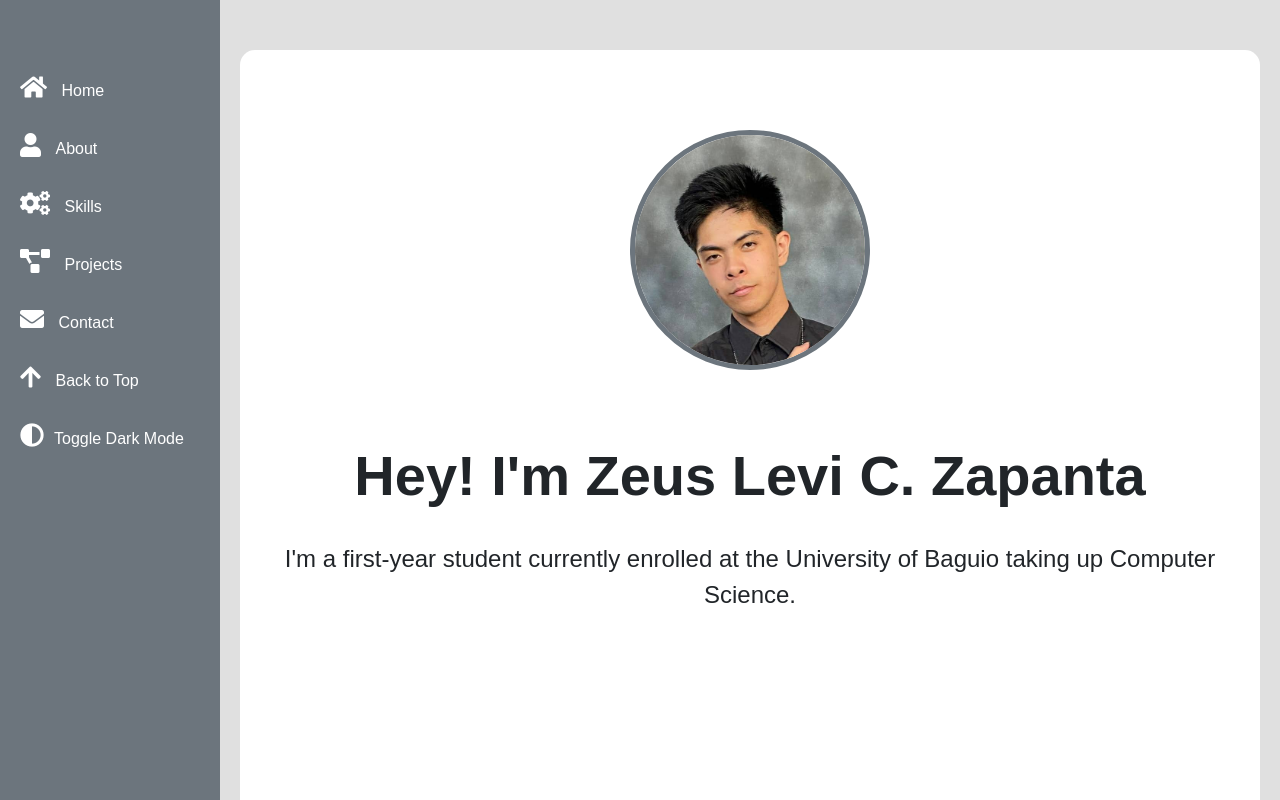
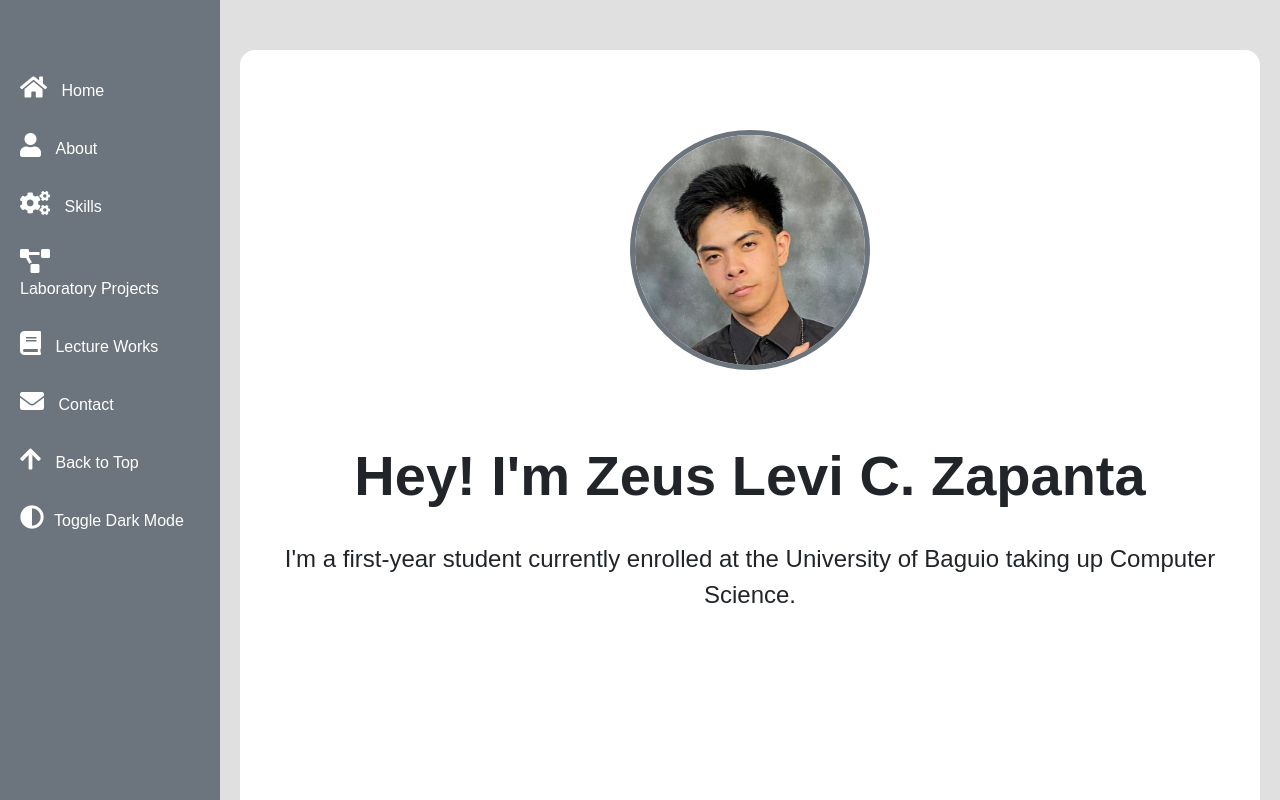
Before and after one commit to ZLCZ/ZAPANTA-HUMCOM-PORTFOLIO, a plain HTML site: page index.html in a window 1280 px wide. Shown: the top 800 px of the page. Drawn offline with nearby package versions, Linux system fonts and the light colour scheme.

Commit message:
Update index.html

```diff
--- a/index.html
+++ b/index.html
@@ -364,7 +364,11 @@
     </a>
     <a class="nav-link" href="#projects">
       <i class="fas fa-project-diagram"></i>
-      <span>Projects</span>
+      <span>Laboratory Projects</span>
+    </a>
+    <a class="nav-link" href="#lecture-works">
+      <i class="fas fa-book"></i>
+      <span>Lecture Works</span>
     </a>
     <a class="nav-link" href="#contact">
       <i class="fas fa-envelope"></i>
```
